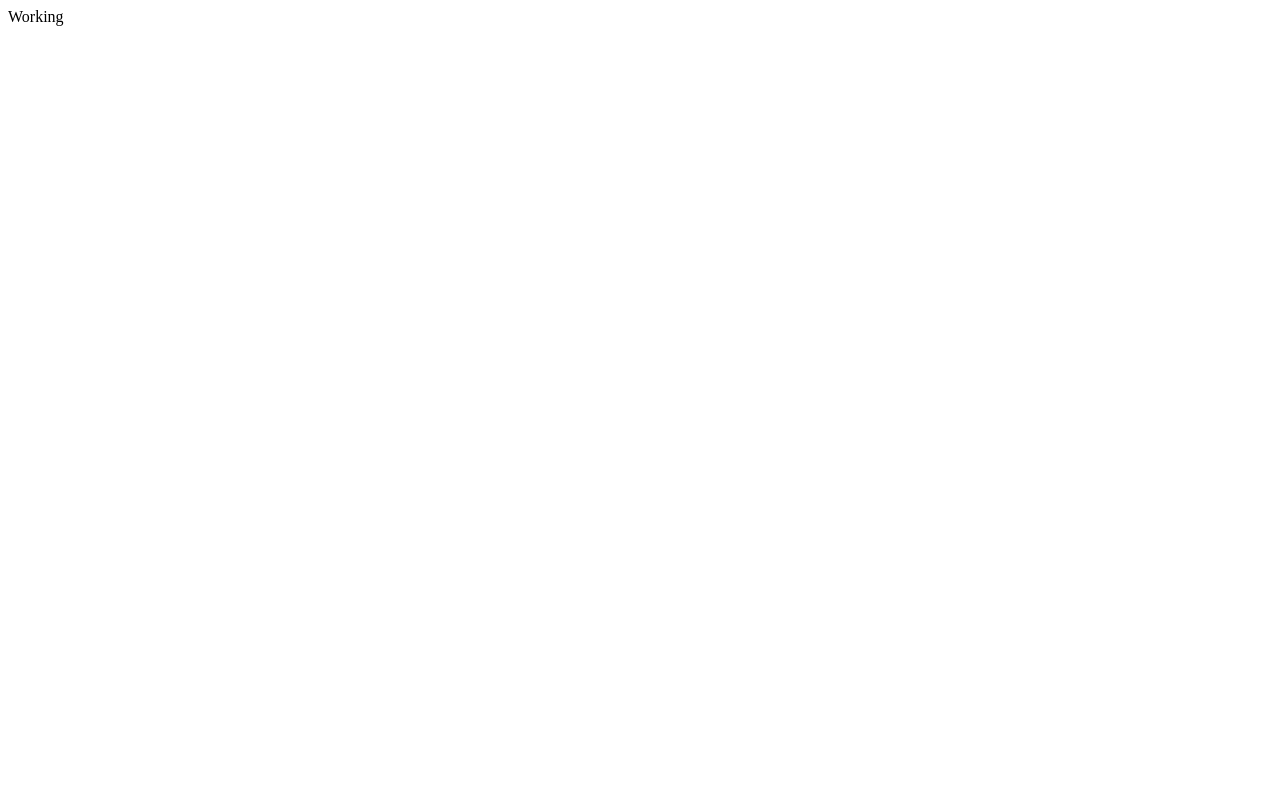
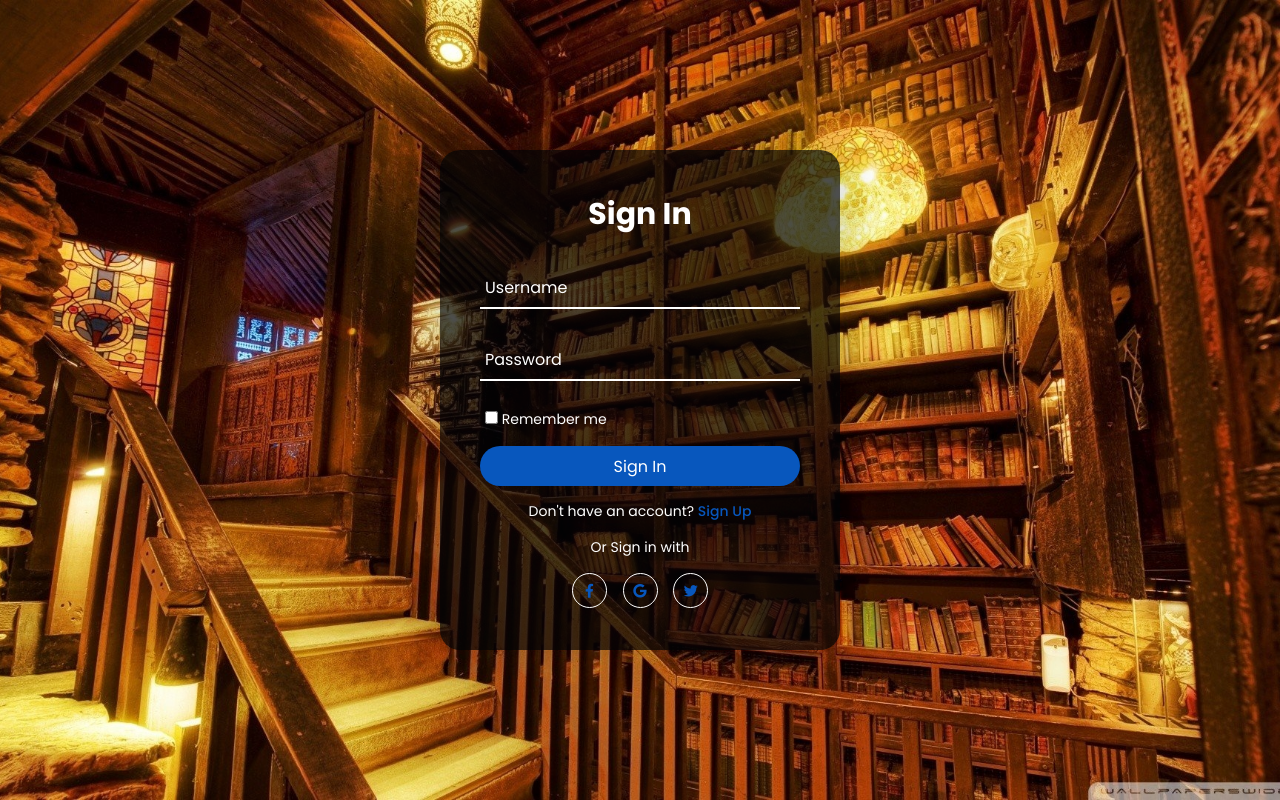
Before and after one commit to Tesfay-Teshome/Book-Cafe, a Flask app: page / in a window 1280 px wide. Before the commit the page is almost empty. Run offline with Flask 2, Linux system fonts and the light colour scheme.

Commit message:
Adimport css to flask app

```diff
--- a/app.py
+++ b/app.py
@@ -24,7 +24,7 @@ app.secret_key = 'BookCafe@tesdagyaf'
 
 @app.route("/")
 def index():
-    return "Working"
+    return render_template('login.html')
 
 if __name__ == "__main__":
     app.run(debug=True)
--- a/static/style.css
+++ b/static/style.css
@@ -12,7 +12,7 @@ body{
     justify-content: center;
     align-items: center;
     min-height: 100vh;
-    background: url(/BookCafe/templates/img/lib1.jpg) no-repeat center center fixed;
+    background: url(img/lib1.jpg) no-repeat center center fixed;
     -webkit-background-size: cover;
     -moz-background-size: cover;
     -o-background-size: cover;
--- a/templates/login.html
+++ b/templates/login.html
@@ -5,20 +5,20 @@
     <meta http-equiv="X-UA-Compatible" content="IE=edge">
     <meta name="viewport" content="width=device-width, initial-scale=1.0">
     <title>BookCafe Book Recommender System</title>
-    <link rel="stylesheet" type="text/css" href="/BookCafe/static/style.css">
+    <link rel="stylesheet" type="text/css" href="{{url_for('static', filename='style.css')}}">
     <link rel="stylesheet" href="https://cdnjs.cloudflare.com/ajax/libs/font-awesome/6.2.0/css/all.min.css">
 </head>
 <body>
   <div class="warpper">
     <div class="from-warpper sign in">
-        <form action="">
+        <form action="login" method="post">
             <h2>Sign In</h2>
             <div class="input-group">
-                <input type="text" required>
+                <input type="text" id="Username" name="username" required>
                 <label for="">Username</label>
             </div>
             <div class="input-group">
-                <input type="password" required>
+                <input type="password" id="Password" name="password" required>
                 <label for="">Password</label>
             </div>
             <div class="remember">
```
Also changed, not shown: static/img/book_ladder.svg (renamed from templates/img/book_ladder.svg), static/img/lamp.jpg (renamed from templates/img/lamp.jpg), static/img/lib1.jpg (renamed from templates/img/lib1.jpg), static/img/lib2.jpg (added), static/img/reading_time.svg (renamed from templates/img/reading_time.svg), static/img/shelves.svg (renamed from templates/img/shelves.svg), static/img/woman_ontop.svg (renamed from templates/img/woman_ontop.svg), 1 other file.
